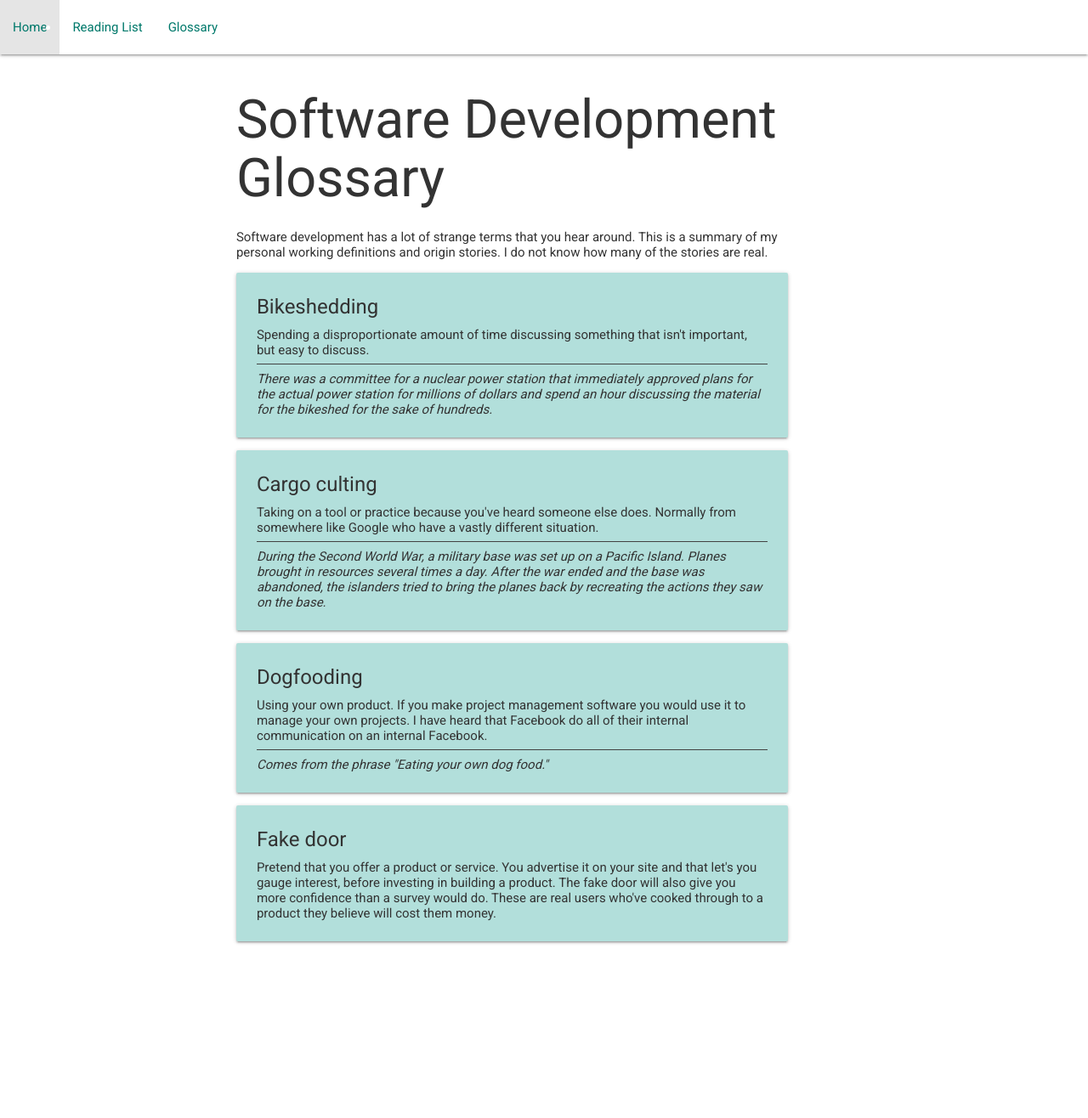
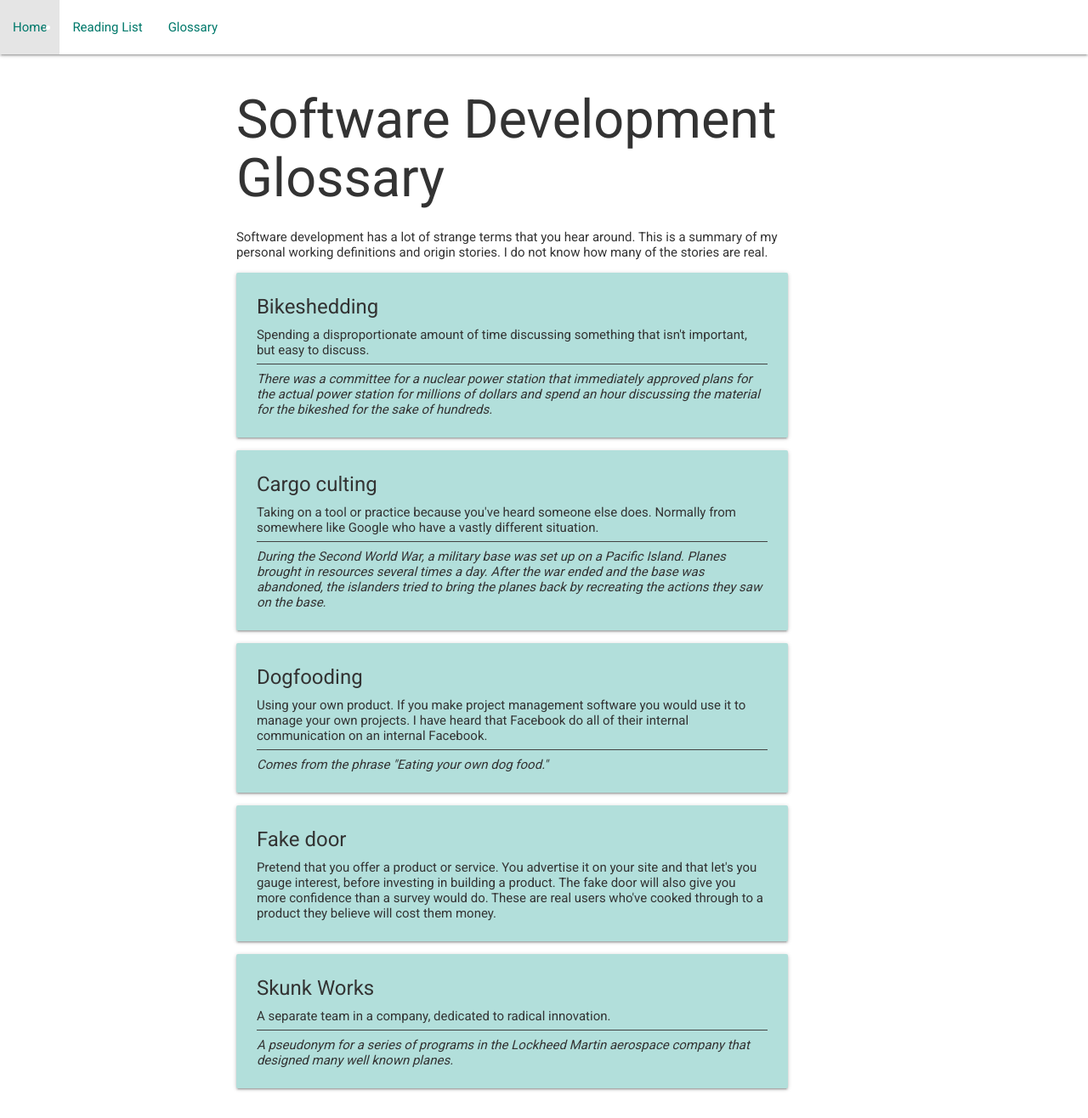
Before and after one commit to FleaRex/PersonalBlog, a Jekyll site: the page built from glossary.html, in a window 1280 px wide and 1316 px high. Shown: the whole window at 85% size. Built offline with Jekyll 4.4.1, drawn with Linux system fonts in a browser that asks for light colours.

Commit message:
Update glossary.

```diff
--- a/_data/glossary_terms.yml
+++ b/_data/glossary_terms.yml
@@ -9,3 +9,6 @@
   story: Comes from the phrase "Eating your own dog food."
 - word: Fake door
   definition: Pretend that you offer a product or service. You advertise it on your site and that let's you gauge interest, before investing in building a product. The fake door will also give you more confidence than a survey would do. These are real users who've cooked through to a product they believe will cost them money.
+- word: Skunk Works
+  definition: A separate team in a company, dedicated to radical innovation.
+  story: A pseudonym for a series of programs in the Lockheed Martin aerospace company that designed many well known planes.
```
